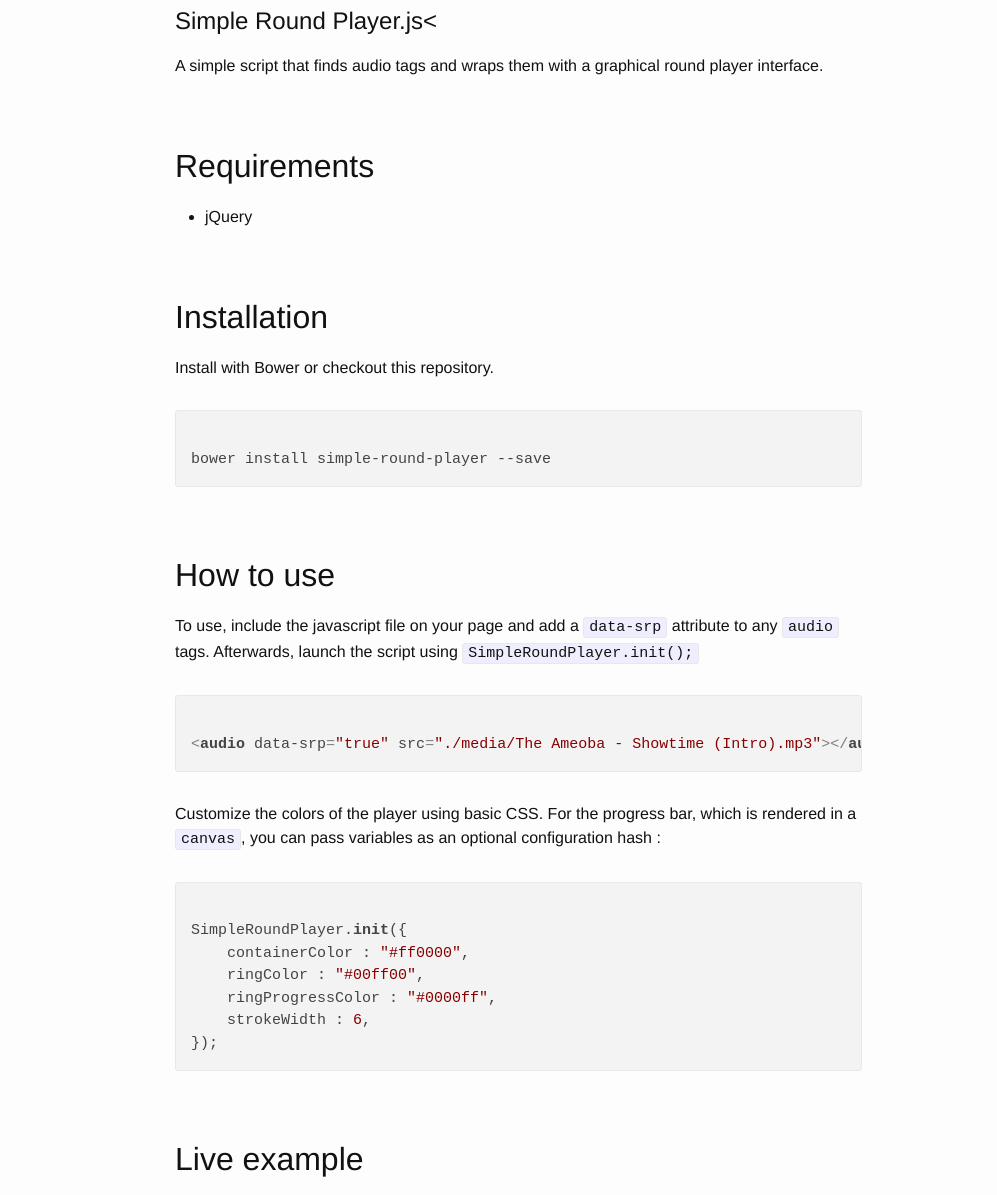
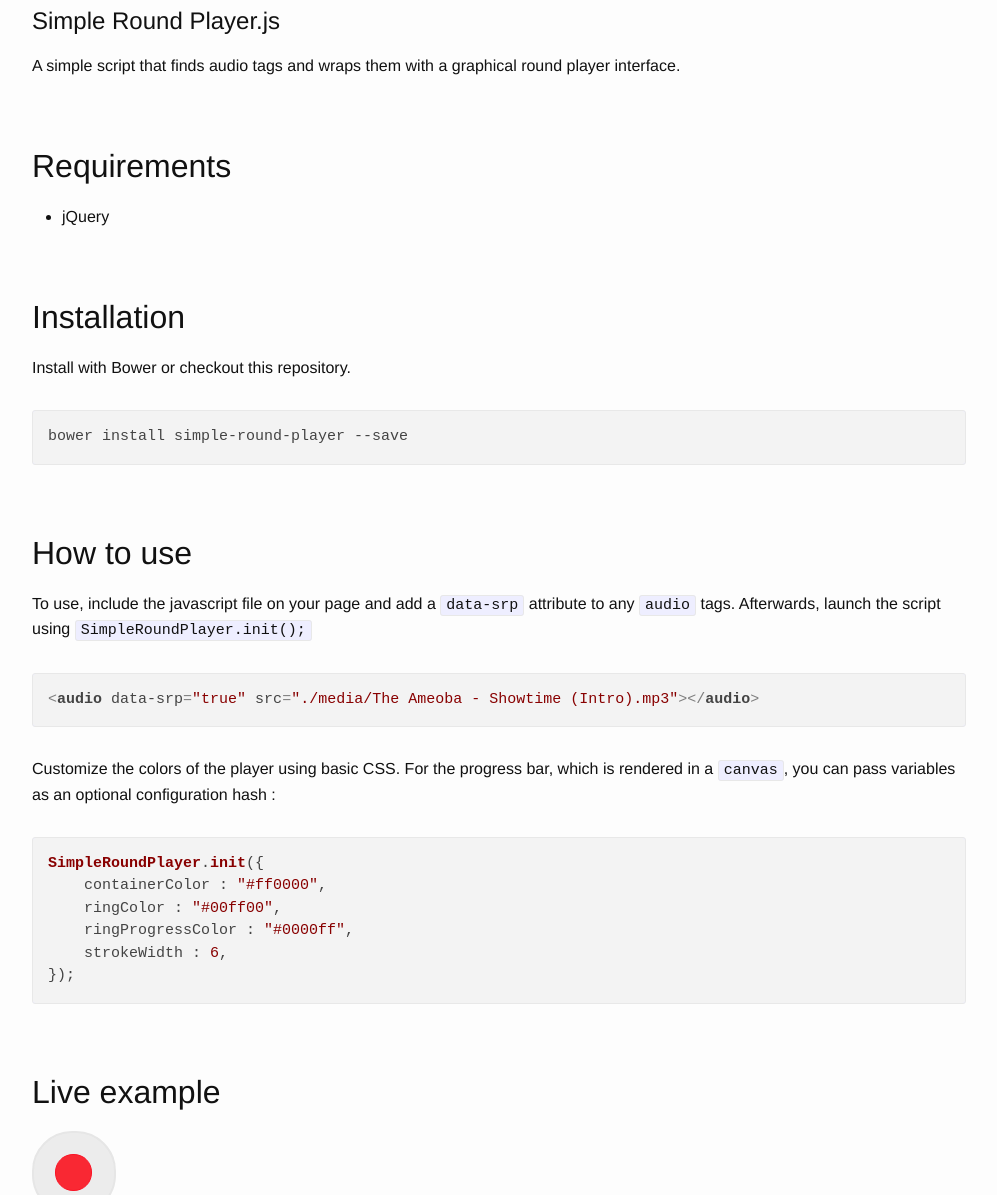
Before and after one commit to francoisfaubert/simple-round-player, a plain HTML site: page index.html in a window 1280 px wide. Shown: the part 89-1284 px from the top of the page, without its empty margins (141-1138 px from the left). Drawn offline with nearby package versions, Linux system fonts and the light colour scheme.

Commit message:
fixed issues with the layout

```diff
--- a/css/styles.css
+++ b/css/styles.css
@@ -117,14 +117,13 @@ pre > code { border: 0; padding-right: 0; padding-left: 0; }
 
 aside { float: left; margin-left: 30px; width: -webkit-calc(20% + 30px); width: calc(20% + 30px); }
 
-article { margin-left: -webkit-calc(20% + (30px * 2)); margin-left: calc(20% + (30px * 2)); width: -webkit-calc(80% - (30px * 3)); width: calc(80% - (30px * 3)); min-height: 400px; }
+article { margin:auto; width: -webkit-calc(80% - (30px * 3)); width: calc(80% - (30px * 3)); min-height: 400px; }
 
 h2 { margin-top: 2em; }
 
 pre { padding: 0; margin: 2em auto; }
 
-.row { margin-right: -webkit-calc(20% + (30px * 2)); margin-right: calc(20% + (30px * 2)); margin-bottom: 4em; }
-.row h1 span { font-weight: bold; color: #800; margin-right: 1em; }
+h1 span { font-weight: bold; color: #800; margin-right: 1em; }
 
 /** Syntax highlighting styles */
 .highlight { background: #fff; }
--- a/index.html
+++ b/index.html
@@ -53,51 +53,43 @@
             </nav>
 
             <h1><a class="site-title" href="/wordpress-mvc/">Simple Round Player.js</a></h1>
-
         </header>
-
 
         <div class="page-content">
             <div class="post">
 
                 <article class="post-content">
                     <div class="step">
-                        <h1>Simple Round Player.js<</h1>
+                        <h1>Simple Round Player.js</h1>
                         <p class="lead">A simple script that finds audio tags and wraps them with a graphical round player interface.</p>
                     </div>
 
                     <div class="row">
-                        <h2>Requirements</h2>
+                        <h2><span>Requirements</span></h2>
                         <ul>
                             <li>jQuery</li>
                         </ul>
 
-                        <h2>Installation</h2>
+                        <h2><span>Installation</span></h2>
                         <p>Install with Bower or checkout this repository.</p>
 
-<pre><code>
-bower install simple-round-player --save
-</code></pre>
+<pre><code class="bash">bower install simple-round-player --save</code></pre>
 
-                        <h2>How to use</h2>
+                        <h2><span>How to use</span></h2>
                         <p>To use, include the javascript file on your page and add a <code>data-srp</code> attribute to any <code>audio</code> tags. Afterwards, launch the script using <code>SimpleRoundPlayer.init();</code></p>
 
-<pre><code>
-&lt;audio data-srp="true" src="./media/The Ameoba - Showtime (Intro).mp3"&gt;&lt;/audio&gt;
-</code></pre>
+<pre><code class="html">&lt;audio data-srp="true" src="./media/The Ameoba - Showtime (Intro).mp3"&gt;&lt;/audio&gt;</code></pre>
 
-            <p>Customize the colors of the player using basic CSS. For the progress bar, which is rendered in a <code>canvas</code>, you can pass variables as an optional configuration hash :</p>
+                        <p>Customize the colors of the player using basic CSS. For the progress bar, which is rendered in a <code>canvas</code>, you can pass variables as an optional configuration hash :</p>
 
-<pre><code>
-SimpleRoundPlayer.init({
+<pre><code class="js">SimpleRoundPlayer.init({
     containerColor : "#ff0000",
     ringColor : "#00ff00",
     ringProgressColor : "#0000ff",
     strokeWidth : 6,
-});
-</code></pre>
+});</code></pre>
 
-                        <h2>Live example</h2>
+                        <h2><span>Live example</span></h2>
                         <audio data-srp="true" src="./media/The Ameoba - Showtime (Intro).mp3"></audio>
                         <script>$(function(){ SimpleRoundPlayer.init(); });</script>
                     </div>
```
